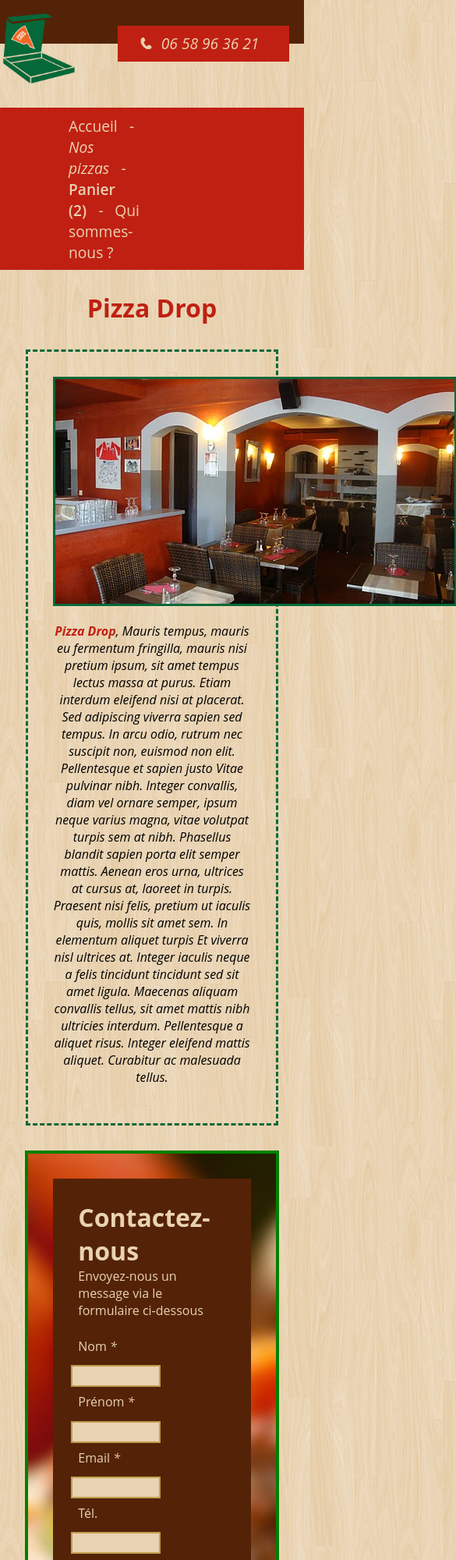
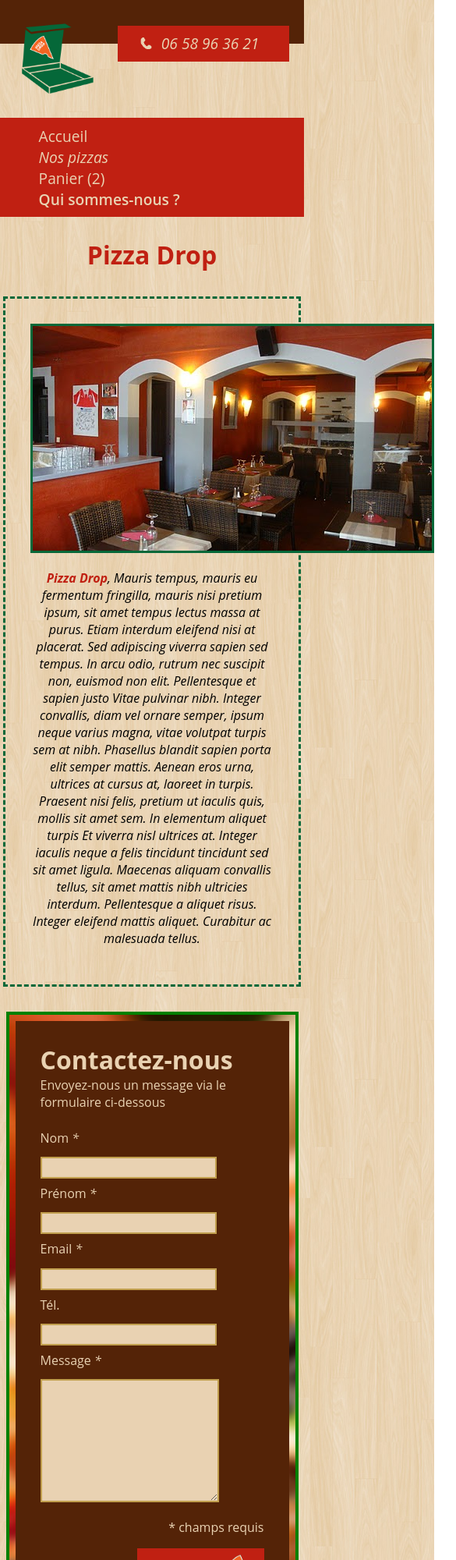
Before and after one commit to lmorel3/web_s1, a plain HTML site: page contact.html in a window 390 px wide. Shown: the top 2000 px of the page at 78% size, 585 px wide, since content can reach past the window. Drawn offline with Linux system fonts and the light colour scheme.

Commit message:
Responsive

```diff
--- a/assets/css/style.css
+++ b/assets/css/style.css
@@ -160,14 +160,12 @@ header #phone img{
 	border: none;
 	background: #C02012 url(../img/search_icon.png) no-repeat;
 	background-size: contain;
-	transition: background-position-x ease 2s;
-	background-position-x: 50%;
-
+	background-position: 90% 0%;
+	transition: background-position ease 2s, background-color ease 1s;
 }
 
 .jumbotron button:hover{
 	cursor: pointer;
-	transition: background-color ease 1s;
 	background-color: #ef6924;
 }
 
@@ -338,10 +336,9 @@ footer{
 
 .final_cmd input{
 	border: 2px solid #c19f4e;
-	width: 55%;
+	width: 53%;
 	display: inline-block;
 	margin-top: 1em;
-	margin-left: -9px;
 }
 
 .final_cmd form p{
@@ -461,14 +458,16 @@ h2.contact_title{
 
 .final_cmd textarea{
 	border: 2px solid #c19f4e;
-	width: 54.6%;
+	width: 52.6%;
 	display: inline-block;
 	margin-top: 1em;
-	margin-left: -9px;
 	background: #E9D2B2;
 	padding-left: 8px;
 	color: #C02012;
-	margin-left: -9px;
+}
+
+.final_cmd label.msg{
+	vertical-align: top;
 }
 
 /* GRID */
@@ -529,12 +528,18 @@ h3{
 
     .content{ width: 1024px; }
 
+    .final_cmd label { width: 100%; }
+    .final_cmd input { width: 75%; }
+    .final_cmd textarea { width: 75%; }
+
 }
 
 /* Tablets (portrait) ----------- */
 @media only screen and (max-width : 1024px) {
 
     .content{ width: 768px; }
+
+    header nav{ width: 100%; padding: 0; }
 
 }
 
@@ -545,13 +550,32 @@ h3{
 
     .left_50, .right_50, .left_75, .right_75, .right_25, .left_25{ width: 98%; margin:0; }
 
+    header nav{ padding: 0; }
+    header li{ display: block; }
+    header li:after{ content: "";}
+    header #phone{ position: absolute; }
+    .logo{ margin: 0.8em 0 0 1.5em; }
+
+    .jumbotron{
+    	width: 88%;
+    	padding: 0.5em;
+    }
+
+    .informations{ width: 80%; }
+
+    .produits{ padding: 0; }
+
+    .pizza_list li{ margin: 0.2em; }
+
 }
 
 /* Smartphones (portrait) */
-@media only screen and (max-width : 321px) {
+@media only screen and (max-width : 525px) {
 
-    .content{ width: 100%; margin: 0; }
+	.pizza_list li{ width: 65%; }
 
-    .left_50, .right_50, .left_75, .right_75, .right_25, .left_25{ width: 98%; margin:0; }
+	.jumbotron{
+    	width: 90%;
+    }
 
 }
--- a/contact.html
+++ b/contact.html
@@ -18,8 +18,8 @@
                     <ul>
                         <li><a href="index.html">Accueil</a></li>
                         <li><a href="listeprod.html"><i>Nos pizzas</i></a></li>
-                        <li class="active"><a href="panier.html">Panier (2)</a></li>
-                        <li><a href="contact.html">Qui sommes-nous ?</a></li>
+                        <li><a href="panier.html">Panier (2)</a></li>
+                        <li class="active"><a href="contact.html">Qui sommes-nous ?</a></li>
                     </ul>
                 </nav>
 				<div id="phone"><img src="./assets/img/phone.png">06 58 96 36 21</div>
@@ -56,7 +56,7 @@
 							<label for="name">Prénom <i>*</i></label><input type="text" name="name"><br>
 							<label for="name">Email <i>*</i></label><input type="email" name="name"><br>
 							<label for="name">Tél.</label><input type="tel" name="name"><br>
-							<label for="name">Message <i>*</i></label><textarea rows="10" name="msg"></textarea><br>
+							<label for="name" class="msg">Message <i>*</i></label><textarea rows="10" name="msg"></textarea><br>
 							<p>* champs requis</p>
 
 							<button>Envoyer</button>
```
Also changed, not shown: index.html (+13 -3 lines).
